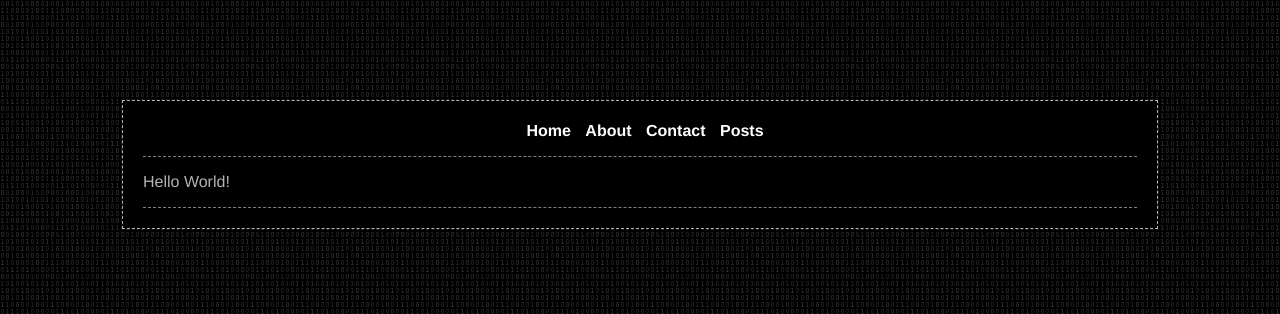
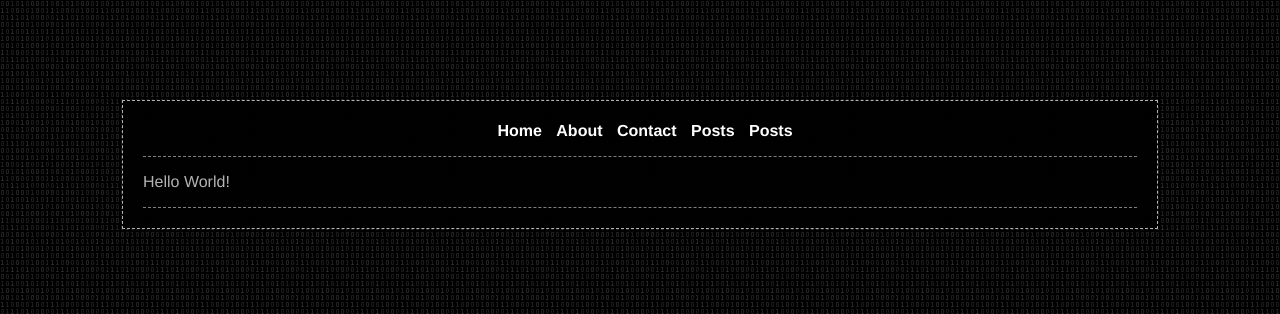
Before and after one commit to whitecr0wz/whitecr0wz.github.io, a Jekyll site: the page built from _posts/posts/2020-03-05-Hello-World.md, in a window 1280 px wide. Shown: the top 314 px of the page. Built offline with Jekyll 4.4.1, drawn with Linux system fonts in a browser that asks for light colours; some web fonts are replaced.

Commit message:
Update nav.html

```diff
--- a/_includes/nav.html
+++ b/_includes/nav.html
@@ -1,8 +1,9 @@
 <nav>
 	<ul>
 		<li><a href="/#">Home</a></li>
-		<li><a href="/about/index">About</a></li>
-		<li><a href="/contact/index">Contact</a></li>
+		<li><a href="/posts/about">About</a></li>
+		<li><a href="/posts/contact">Contact</a></li>
 		<li><a href="/posts/index">Posts</a></li>
+		<li><a href="/posts/findings">Posts</a></li>
 	</ul>
 </nav>
```
